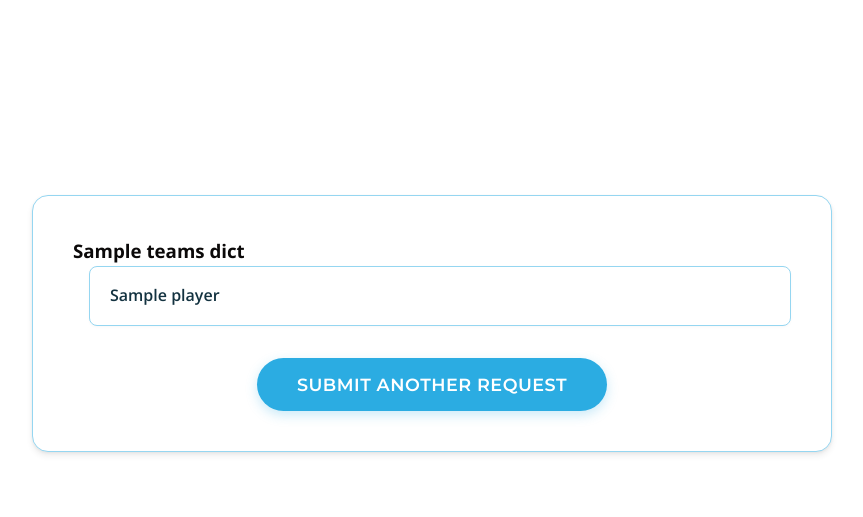
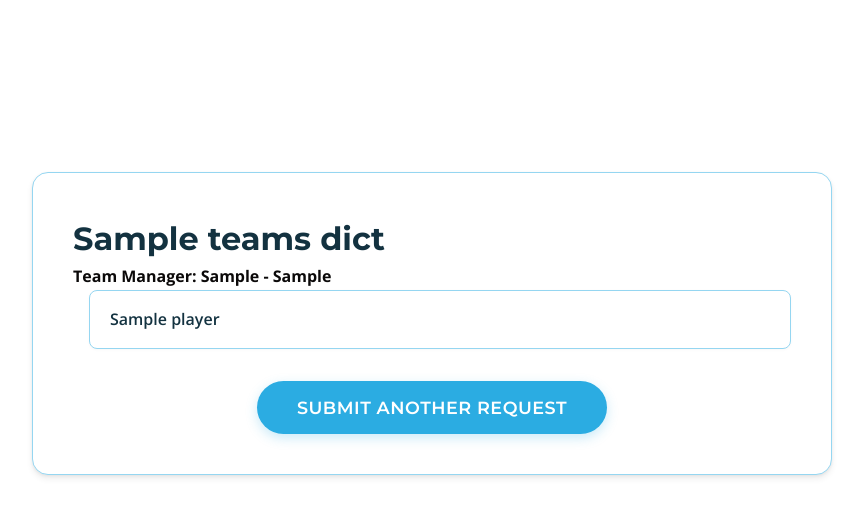
Before and after one commit to JWilliams-08/12DTP-Project, a Flask app: template templates/results.html in a window 1280 px wide. Shown: the part 153-670 px from the top of the page, without its empty margins (208-1071 px from the left). Run offline with Flask 3, Linux system fonts and the light colour scheme; the template is opened without the code that fills it: most values are stand-ins (such as "Sample title", 1, 10 or a date in 2020).

Commit message:
added in team manager details and updated styling to team header for results page

```diff
--- a/routes.py
+++ b/routes.py
@@ -38,10 +38,10 @@ def get_valid_fillins(team_name, date, player):
         conn.close()
         return []
 
-    next_younger_grade = GRADE_ORDER[target_index - 1] if target_index > 0 else None
+    younger_grade = GRADE_ORDER[target_index - 1] if target_index > 0 else None
 
     # Query eligible teams:
-    if next_younger_grade:
+    if younger_grade:
         # Query both lower divisions and all divisions of next younger grade
         eligible_teams = conn.execute('''
             SELECT * FROM Team
@@ -50,7 +50,7 @@ def get_valid_fillins(team_name, date, player):
         ''', (str(grade),
               (div),
               gender,
-              str(next_younger_grade),
+              str(younger_grade),
               gender)).fetchall()
 
     else:
@@ -146,12 +146,30 @@ def results():
         if team_name not in teams_dict:
             teams_dict[team_name] = []
         teams_dict[team_name].append(player_name)
+    print(teams_dict)
 
+    conn = get_db_connection()
+    manager_details = {}
+    for team_name in teams_dict.keys():
+        details = conn.execute('''
+                 SELECT DISTINCT team_manager,
+                 team_manager_cell
+                 FROM Team WHERE name = ?;
+                 ''', (team_name,)).fetchone()
+
+        manager_details[team_name] = {
+            'team_manager': details['team_manager'],
+            'team_manager_cell': details['team_manager_cell']
+        }
+    conn.close()
+    print(manager_details)
     return render_template('results.html',
                            title='Results',
                            date=date,
                            team=team,
-                           teams_dict=teams_dict)
+                           teams_dict=teams_dict,
+                           manager_details=manager_details
+                           )
 
 
 @app.errorhandler(404)
@@ -170,10 +188,10 @@ if __name__ == '__main__':
     app.run(debug=True)
 
 # For mobile testing - allows connections from any device on your network
-# if __name__ == '__main__':
+#if __name__ == '__main__':
 #    app.run(
-#      debug=True,
-#      host='0.0.0.0',
-#      port=5000,
-#      threaded=True
-#   )
+#        debug=True,
+#        host='0.0.0.0',
+#        port=5000,
+#        threaded=True
+#    )
--- a/static/css/style.css
+++ b/static/css/style.css
@@ -210,11 +210,11 @@ button:active {
     gap: 1rem;
 }
 
-.results h2 {
+.results h3 {
     color: #133240;
     font-family: 'Montserrat', sans-serif;
     font-size: clamp(1.5rem, 4vw, 2rem);
-    text-align: center;
+    text-align: left;
 }
 
 .results ul {
--- a/templates/results.html
+++ b/templates/results.html
@@ -12,6 +12,7 @@
                 {% for team_name, players in teams_dict.items() %}
                 <div class="team-group">
                     <h3 class="team-title">{{ team_name }}</h3>
+                    <h4 class="manager-details"> Team Manager: {{ manager_details[team_name].team_manager}} - {{ manager_details[team_name].team_manager_cell }}</h4>
                     <ul>
                         {% for player_name in players %}
                         <li>
```
Also changed, not shown: fill-ins.db.
